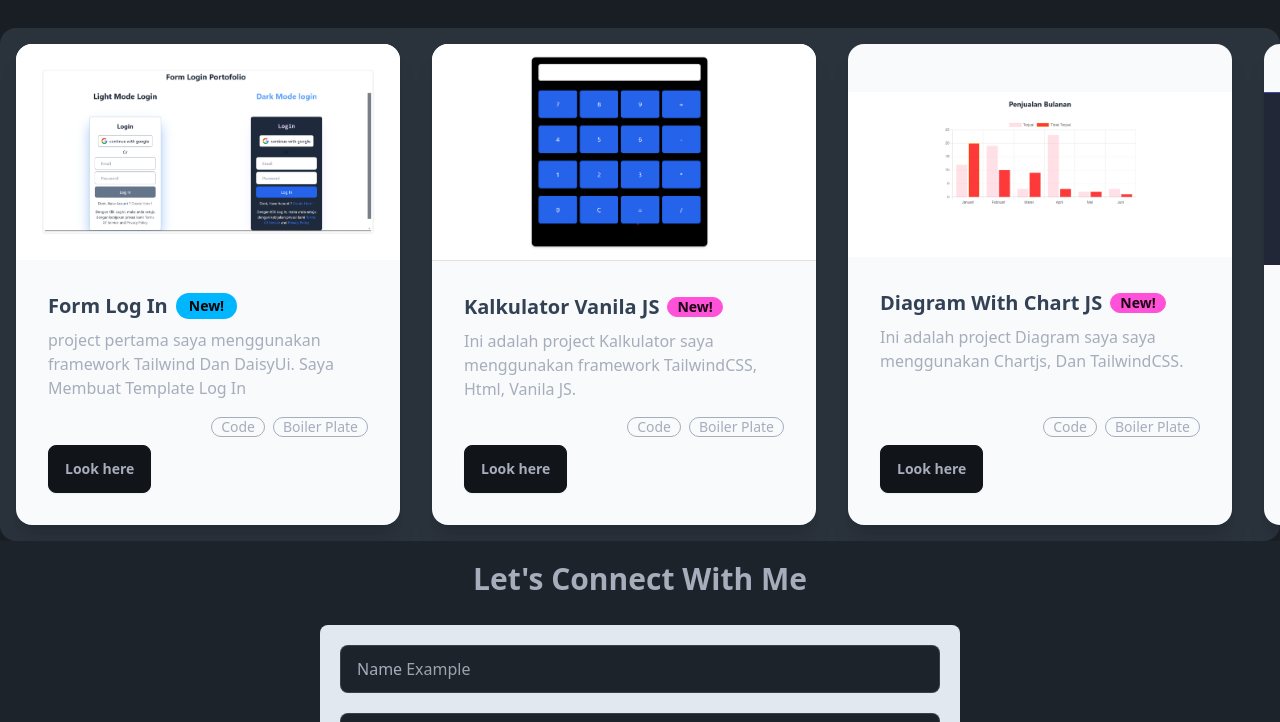
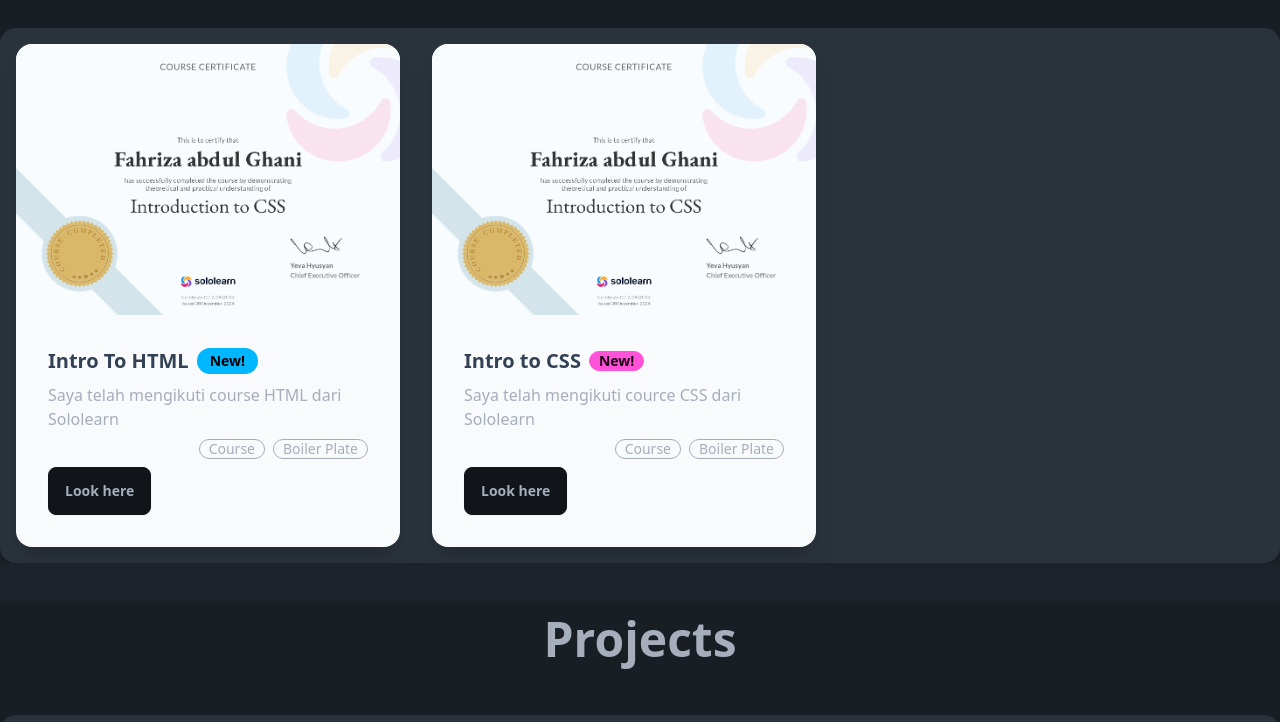
Before and after one commit to ghani10/Portofolio-Ghani, a website: page src/index.html in a window 1280 px wide. Shown: the part 696-1418 px from the top of the page. Drawn offline with Linux system fonts and the light colour scheme.

Commit message:
perubahan fungsi

```diff
--- a/src/index.html
+++ b/src/index.html
@@ -100,6 +100,73 @@
     <!-- Hero Section  end -->
 
     <!-- Section Carousel -->
+    <section class="bg-base-200 ">
+        <div class="text-center ">
+            <h2 class="text-5xl font-bold mb-10 mt-10 p-3">Cercificate</h2>
+        </div>
+        <div class="carousel carousel-center bg-neutral rounded-box w-screen space-x-8 p-4">
+            <div class="carousel-item">
+                <div id="#Login" class="card bg-slate-50 w-96 shadow-xl">
+                    <figure>
+                        <img
+                        src="asset/intro-html-ghani.png"
+                        alt=""
+                        class="width-full"
+                        >
+                    </figure>
+                    <div class="card-body">
+                        <h2 class="card-title font-sans font-bold text-slate-700">
+                            Intro To HTML
+                            <div class="badge badge-info p-3">New!</div>
+                        </h2>
+                        <p>Saya telah mengikuti course HTML dari Sololearn</p>
+                        <div class="card-actions justify-end">
+                            <div class="badge badge-outline">Course</div>
+                            <div class="badge badge-outline">Boiler Plate</div>
+                        </div>
+                        <div>
+                            <button class="btn btn-active">
+                                <a target="_blank" href="https://www.sololearn.com/certificates/CC-2J0WZCX3">Look here</a>
+                            </button>
+                        </div>
+                    </div>
+                </div>
+            </div>
+            <div id="#kalkulator" class="carousel-item">
+                <div class="card bg-slate-50 w-96 shadow-xl">
+                    <figure>
+                        <img
+                        src="/src/asset/intro-css-ghani.png"
+                        alt=""
+                        >
+                    </figure>
+                    <div class="card-body">
+                        <h2 class="card-title font-sans font-bold text-slate-700">
+                            Intro to CSS
+                            <div class="badge badge-secondary">New!</div>
+                        </h2>
+                        <p> Saya telah mengikuti cource CSS dari Sololearn</p>
+                        <div class="card-actions justify-end">
+                            <div class="badge badge-outline">Course</div>
+                            <div class="badge badge-outline">Boiler Plate</div>
+                        </div>
+                        <div>
+                            <button class="btn btn-active">
+                                <a target="_blank" href="https://www.sololearn.com/certificates/CC-2J0WZCX3">Look here</a>
+                            </button>
+                        </div>
+                    </div>
+                </div>
+            </div>
+
+            </div>
+        </div>
+    </section>
+    <!-- Section Carousel end -->
+
+    <!-- Section About  -->
+
+
     <section class="bg-base-200 ">
         <div class="text-center ">
             <h2 class="text-5xl font-bold mb-10 mt-10 p-3">Projects</h2>
@@ -211,9 +278,38 @@
                         </div>
                     </div>
                 </div>
+
+            </div>
+            <div id="#snake_game" class="carousel-item">
+                <div class="card bg-slate-50 w-96 shadow-xl">
+                    <figure>
+                        <img
+                        src="/src/asset/dashboard-ghani.png"
+                        alt=""
+                        class="mt-12 image-full"
+                        >
+                    </figure>
+                    <div class="card-body">
+                        <h2 class="card-title font-sans font-bold text-slate-700 ">
+                            Dashboard With Bootstrap
+                            <div class="badge badge-secondary">New!</div>
+                        </h2>
+                        <p> Ini adalah project Game saya Menggunakan HTML, Dan CSS Bootstrap</p>
+                        <div class="card-actions justify-end">
+                            <div class="badge badge-outline">Code</div>
+                            <div class="badge badge-outline">Game</div>
+                        </div>
+                        <div>
+                            <button class="btn btn-active">
+                                <a target="_blank" href="https://uts-web-unpam-a25w3uhyn-fahriza-abdul-ghanis-projects.vercel.app/Public/dashboard.html">Look here</a>
+                            </button>
+                        </div>
+                    </div>
+                </div>
             </div>
         </div>
     </section>
+
     <!-- Section Carousel end -->
 
     <!-- Section About  -->
@@ -245,6 +341,7 @@
             </div>
         </div>
     </section>
+
 
     <footer class="footer footer-center bg-base-200 text-base-content rounded p-10 mt-[200px]">
         <nav class="grid grid-flow-col gap-4">
```
Also changed, not shown: src/asset/dashboard-ghani.png (added), src/asset/intro-css-ghani.png (added), src/asset/intro-html-ghani.png (added).
